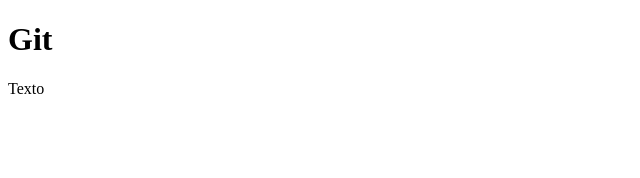
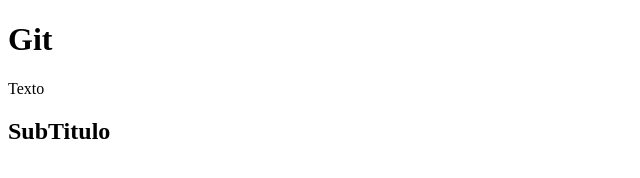
Before and after one commit to Nicollaschlemm/EstudoGit, a plain HTML site: page index.html in a window 1280 px wide. Shown: the whole page, without its empty margins (0-640 px from the left). Drawn offline with Linux system fonts and the light colour scheme.

Commit message:
Adicionando o subtitulo

```diff
--- a/index.html
+++ b/index.html
@@ -8,5 +8,6 @@
 <body>
     <h1>Git</h1>
     <p>Texto</p>
+    <h2>SubTitulo</h2>
 </body>
 </html>
```
